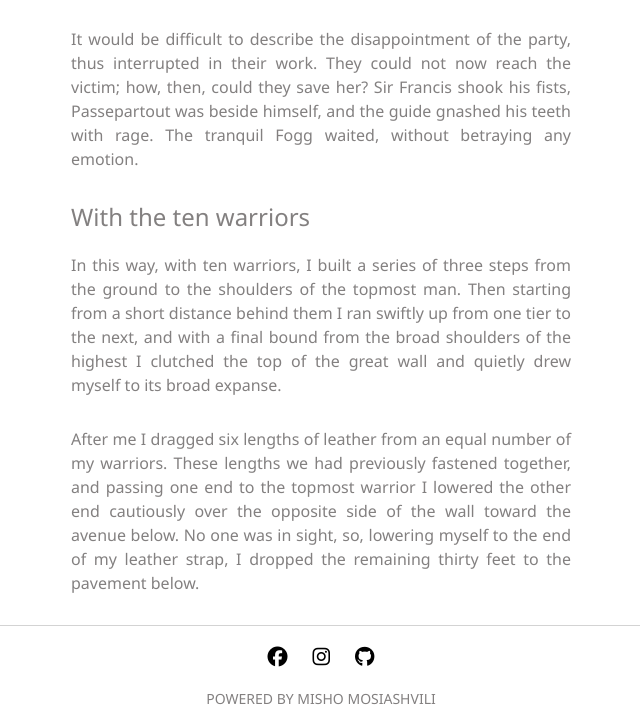
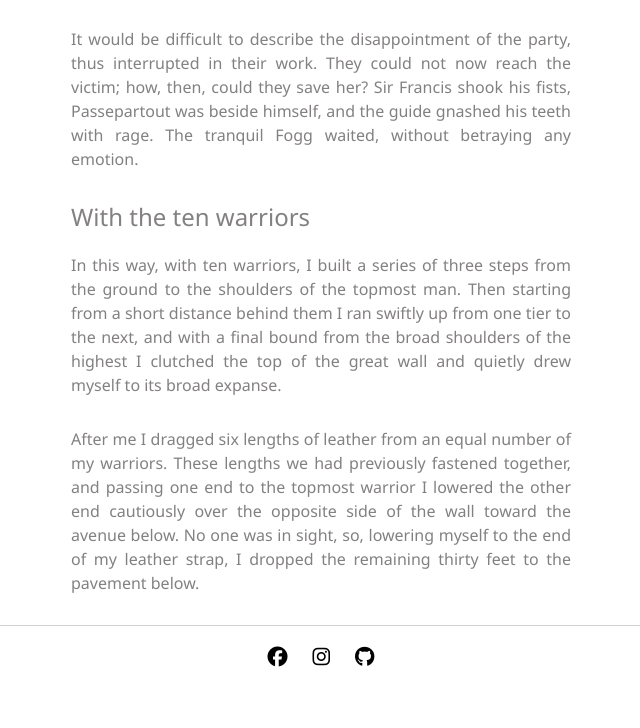
Before and after one commit to miisho/Blog, a plain HTML site: page blogone.html in a window 1280 px wide. Shown: the part 1712-2440 px from the top of the page, without its empty margins (319-959 px from the left). After the commit the page ends 2401 px from the top, so only its background shows below. Drawn offline with Linux system fonts and the light colour scheme.

Commit message:
Update blogone.html

```diff
--- a/blogone.html
+++ b/blogone.html
@@ -78,7 +78,7 @@
         <i class="fa-brands fa-github"></i>
       </a>
     </div>
-    <p>POWERED BY MISHO MOSIASHVILI</p>
+
   </footer>
   <script src="https://kit.fontawesome.com/c187f3b188.js" crossorigin="anonymous"></script>
 </body>
```
